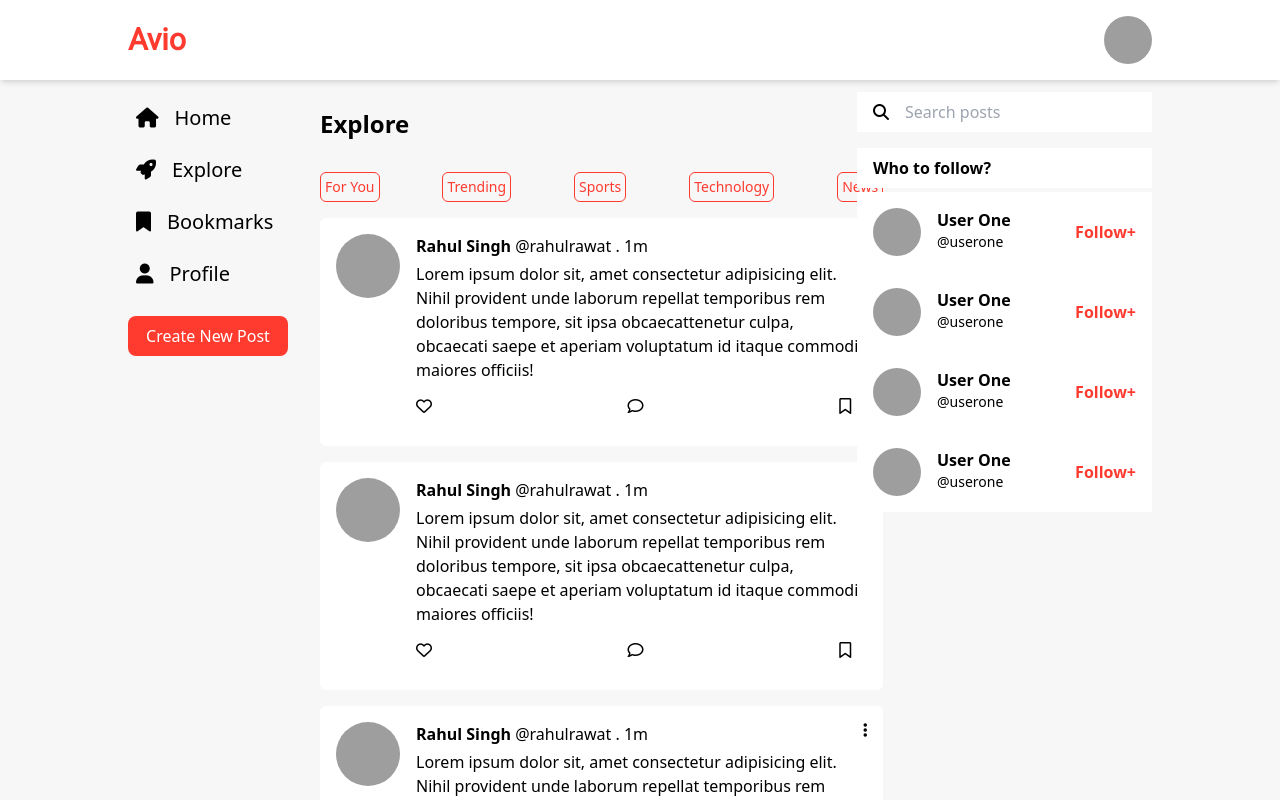
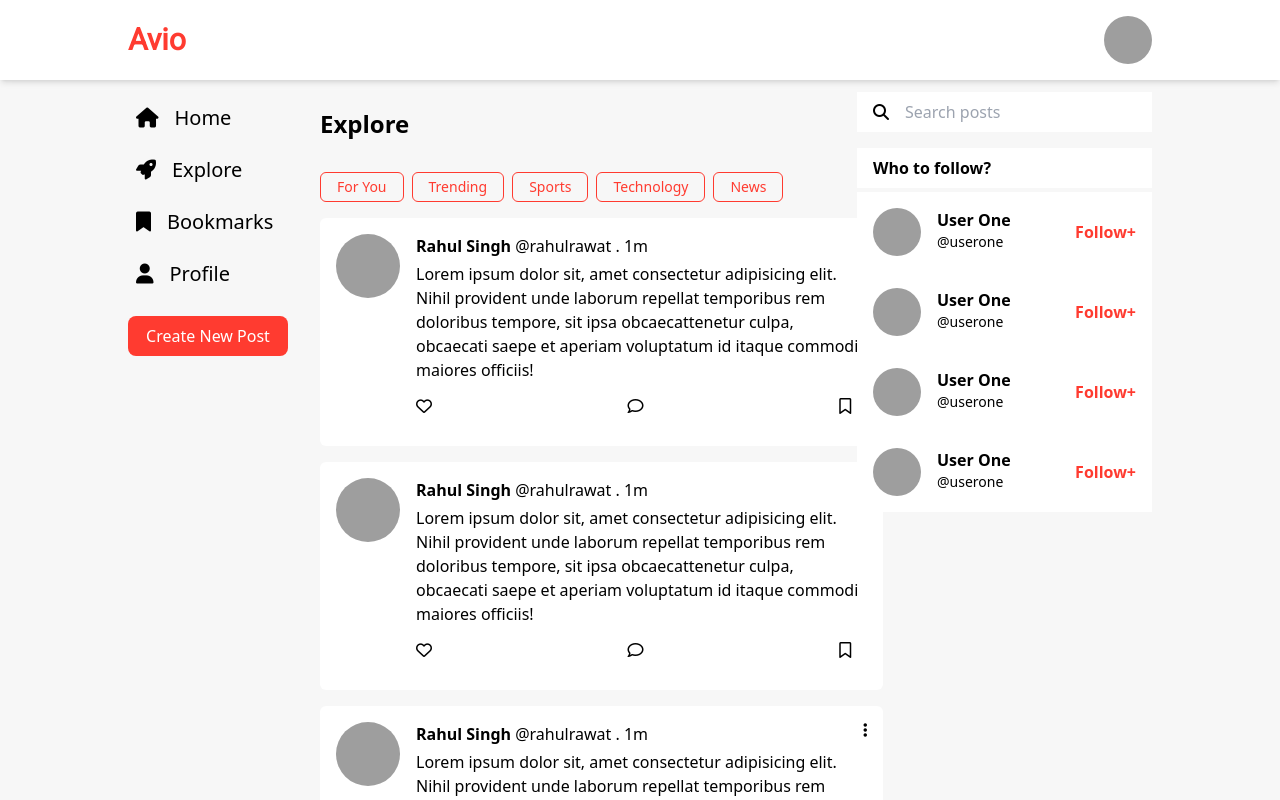
Before and after one commit to RahullRawat/avio, a React (Create React App) app: page /explore in a window 1280 px wide. Shown: the top 800 px of the page. Built offline with nearby package versions, Linux system fonts and the light colour scheme; grey boxes are pictures that could not be loaded; the HTML template or start-up script is replaced by a standard one.

Commit message:
fix : buttons size in explore

```diff
--- a/src/pages/Explore/Explore.js
+++ b/src/pages/Explore/Explore.js
@@ -8,20 +8,20 @@ export const Explore = () => {
 				<Sidebar />
 				<div className="w-[55%] mx-auto xl:ml-[12rem] lg:w-[45%] md:ml-[6rem] md:w-[100%] sm:ml-[4rem]">
 					<h1 className="my-4 font-bold text-2xl">Explore</h1>
-					<div className="flex justify-between">
-						<button className="border border-primary text-primary text-sm px-1 py-1 mt-4 font-medium hover:bg-primary hover:text-white rounded-md mb-4">
+					<div className="flex">
+						<button className="border border-primary text-primary text-sm px-4 py-1 mr-2 mt-4 font-medium hover:bg-primary hover:text-white rounded-md mb-4 lg:px-1 sm:text-xs">
 							For You
 						</button>
-						<button className="border border-primary text-primary text-sm px-1 py-1 mt-4 font-medium hover:bg-primary hover:text-white rounded-md mb-4">
+						<button className="border border-primary text-primary text-sm px-4 py-1 mr-2 mt-4 font-medium hover:bg-primary hover:text-white rounded-md mb-4 lg:px-1 sm:text-xs">
 							Trending
 						</button>
-						<button className="border border-primary text-primary text-sm px-1 py-1 mt-4 font-medium hover:bg-primary hover:text-white rounded-md mb-4">
+						<button className="border border-primary text-primary text-sm px-4 py-1 mr-2 mt-4 font-medium hover:bg-primary hover:text-white rounded-md mb-4 lg:px-1 sm:text-xs">
 							Sports
 						</button>
-						<button className="border border-primary text-primary text-sm px-1 py-1 mt-4 font-medium hover:bg-primary hover:text-white rounded-md mb-4">
+						<button className="border border-primary text-primary text-sm px-4 py-1 mr-2 mt-4 font-medium hover:bg-primary hover:text-white rounded-md mb-4 lg:px-1 sm:text-xs">
 							Technology
 						</button>
-						<button className="border border-primary text-primary text-sm px-1 py-1 mt-4 font-medium hover:bg-primary hover:text-white rounded-md mb-4">
+						<button className="border border-primary text-primary text-sm px-4 py-1 mr-2 mt-4 font-medium hover:bg-primary hover:text-white rounded-md mb-4 lg:px-1 sm:text-xs">
 							News
 						</button>
 					</div>
```
